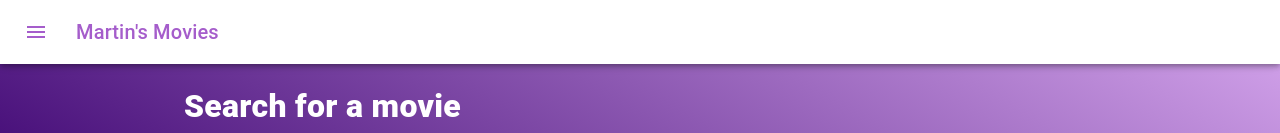
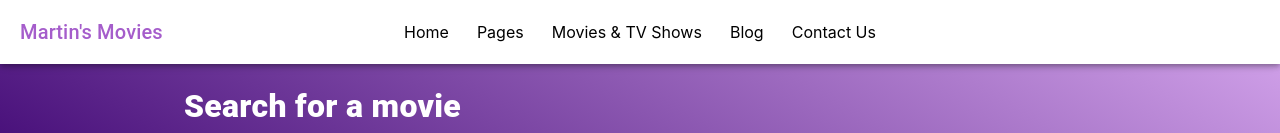
Before and after one commit to 0fficialkj/martin-movie-app, a React (Create React App) app: page / in a window 1280 px wide. Shown: the top 133 px of the page. Built offline with nearby package versions, Linux system fonts and the light colour scheme; no server answers.

Commit message:
enhancement: added links in navbar

```diff
--- a/src/components/elements/Navbar.js
+++ b/src/components/elements/Navbar.js
@@ -5,23 +5,33 @@ import Toolbar from "@material-ui/core/Toolbar";
 import Typography from "@material-ui/core/Typography";
 import IconButton from "@material-ui/core/IconButton";
 import MenuIcon from "@material-ui/icons/Menu";
+import { Link } from "@material-ui/core";
 
 export default function Navbar() {
   const classes = useStyles();
+
+  const links = [
+    { name: "Home", href: "#" },
+    { name: "Pages", href: "#" },
+    { name: "Movies & TV Shows", href: "#" },
+    { name: "Blog", href: "#" },
+    { name: "Contact Us", href: "#" },
+  ];
 
   return (
     <div className={classes.root}>
       <AppBar position="fixed">
         <Toolbar className={classes.navbar}>
-          <IconButton
-            edge="start"
-            className={classes.menuButton}
-            color="inherit"
-            aria-label="menu"
-          >
-            <MenuIcon />
-          </IconButton>
-          <Typography variant="h6">Martin's Movies</Typography>
+          <Typography className={classes.logo} variant="h6">
+            Martin's Movies
+          </Typography>
+          <div className={classes.links}>
+            {links.map((link) => (
+              <Link className={classes.link} href={link.href}>
+                {link.name}
+              </Link>
+            ))}
+          </div>
         </Toolbar>
       </AppBar>
     </div>
@@ -36,8 +46,25 @@ const useStyles = makeStyles((theme) => ({
   menuButton: {
     marginRight: theme.spacing(2),
   },
+  logo: {
+    position: "absolute",
+    left: 20,
+    width: 200,
+  },
   navbar: {
     backgroundColor: "white",
     color: "#A55DCB",
+    display: "flex",
+    justifyContent: "center",
+  },
+  links: {
+    display: "flex",
+    alignItems: "center",
+    justifyContent: "space-around",
+    width: 500,
+  },
+  link: {
+    color: "black",
+    textDecoration: "none",
   },
 }));
```
